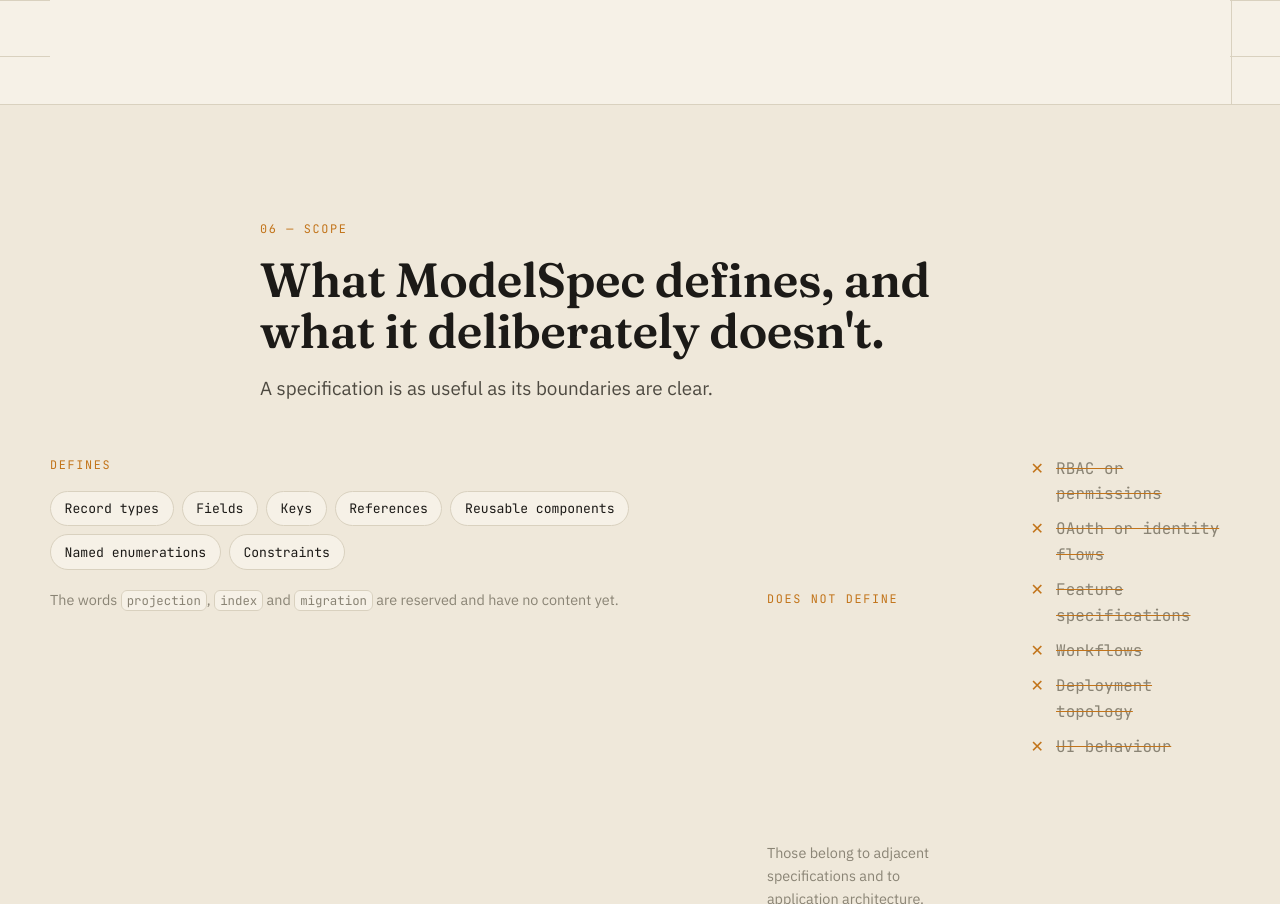
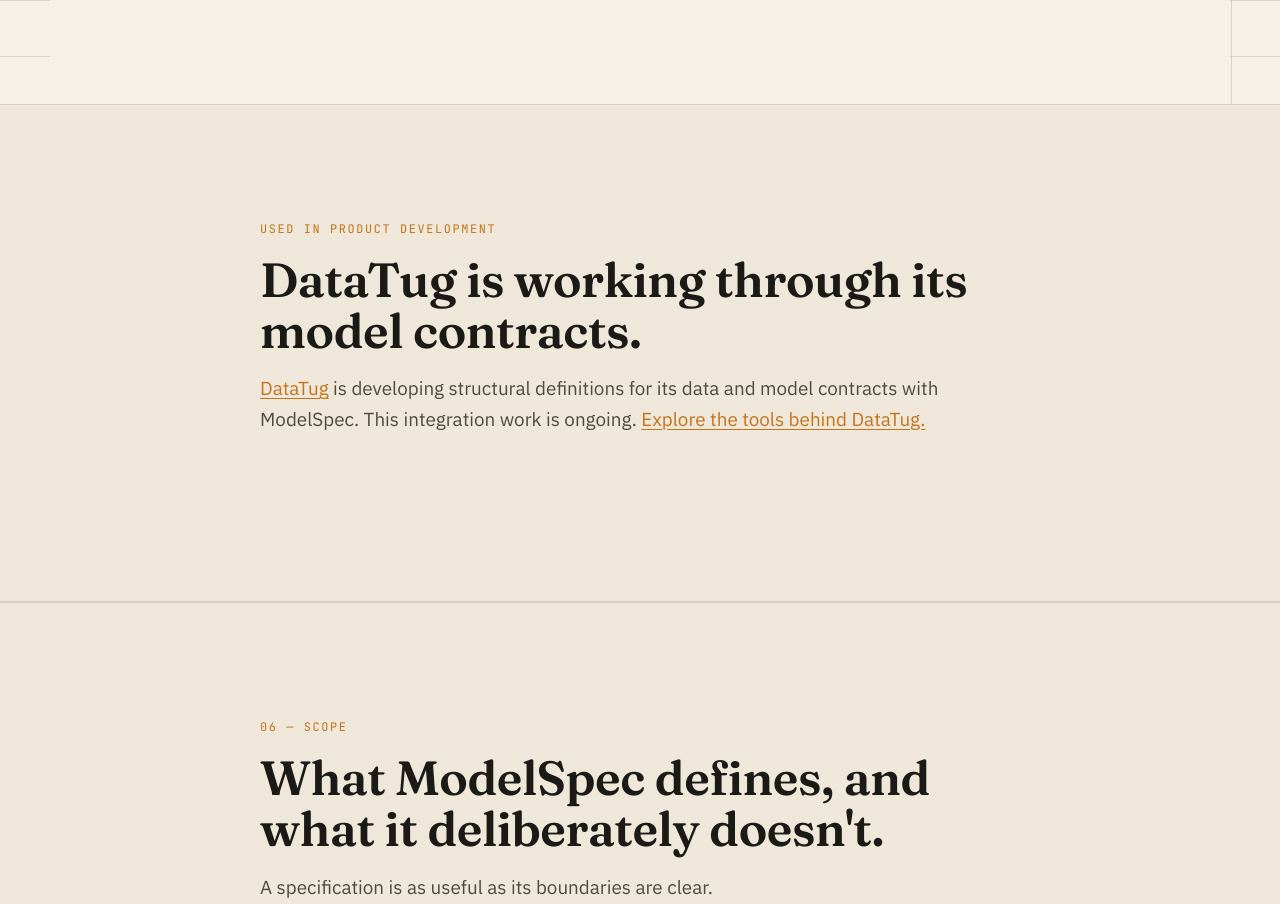
Before and after one commit to specscore/modelspec, a website: page public/index.html in a window 1280 px wide. Shown: the part 6775-7679 px from the top of the page. Drawn offline with Linux system fonts and the light colour scheme.

Commit message:
docs: reference DataTug development

```diff
--- a/public/index.html
+++ b/public/index.html
@@ -372,6 +372,14 @@
       </div>
     </section>
 
+    <section id="datatug-development" class="band band--alt">
+      <div class="band-head reveal">
+        <p class="section-label">Used in product development</p>
+        <h2>DataTug is working through its model contracts.</h2>
+        <p class="section-sub"><a href="https://datatug.app">DataTug</a> is developing structural definitions for its data and model contracts with ModelSpec. This integration work is ongoing. <a href="https://datatug.app/en/under-the-hood/tools-we-built/#contracts">Explore the tools behind DataTug.</a></p>
+      </div>
+    </section>
+
     <!-- SCOPE -->
     <section id="scope" class="band band--alt">
       <div class="band-head reveal">
```
Also changed, not shown: README.md.
